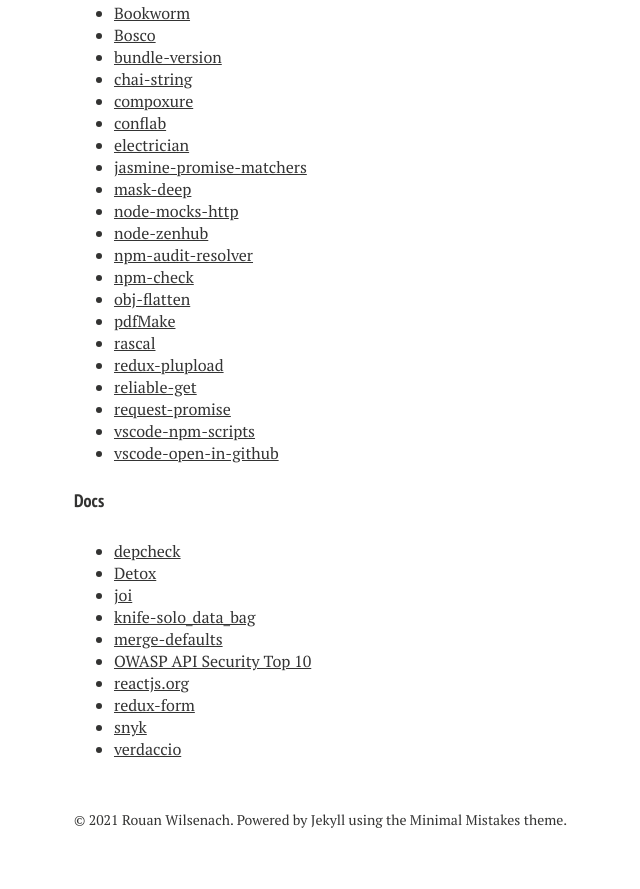
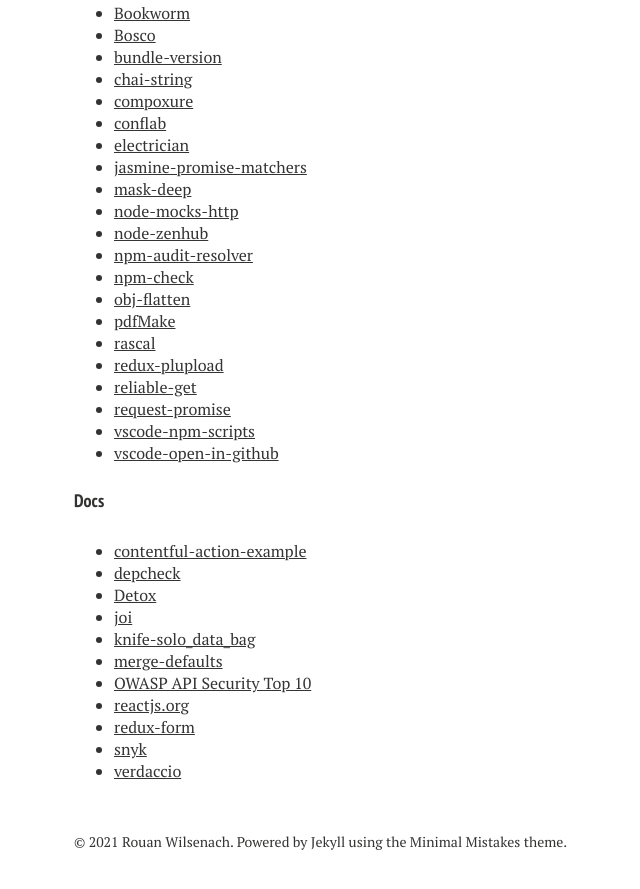
Before and after one commit to rouanw/rouanw.github.io, a Jekyll site: the page built from open-source/index.md, in a window 1280 px wide and 900 px high, scrolled down 2689 px. Shown: the top 889 px of the window, without its empty margins (246-886 px from the left). Built offline with Jekyll 4.4.1, drawn with Linux system fonts in a browser that asks for light colours; nearby versions of some CDN libraries; some web fonts are replaced.

Commit message:
add oss contribution

```diff
--- a/open-source/index.md
+++ b/open-source/index.md
@@ -64,6 +64,7 @@ Here are a few open source projects to which [I've contributed](#contributions)
 
 #### Docs
 
+- [contentful-action-example](https://github.com/contentful-labs/contentful-action-example/commits?author=rouanw)
 - [depcheck](https://github.com/depcheck/depcheck/commits?author=rouanw)
 - [Detox](https://github.com/wix/Detox/commits?author=rouanw)
 - [joi](https://github.com/hapijs/joi/commits?author=rouanw)
```
